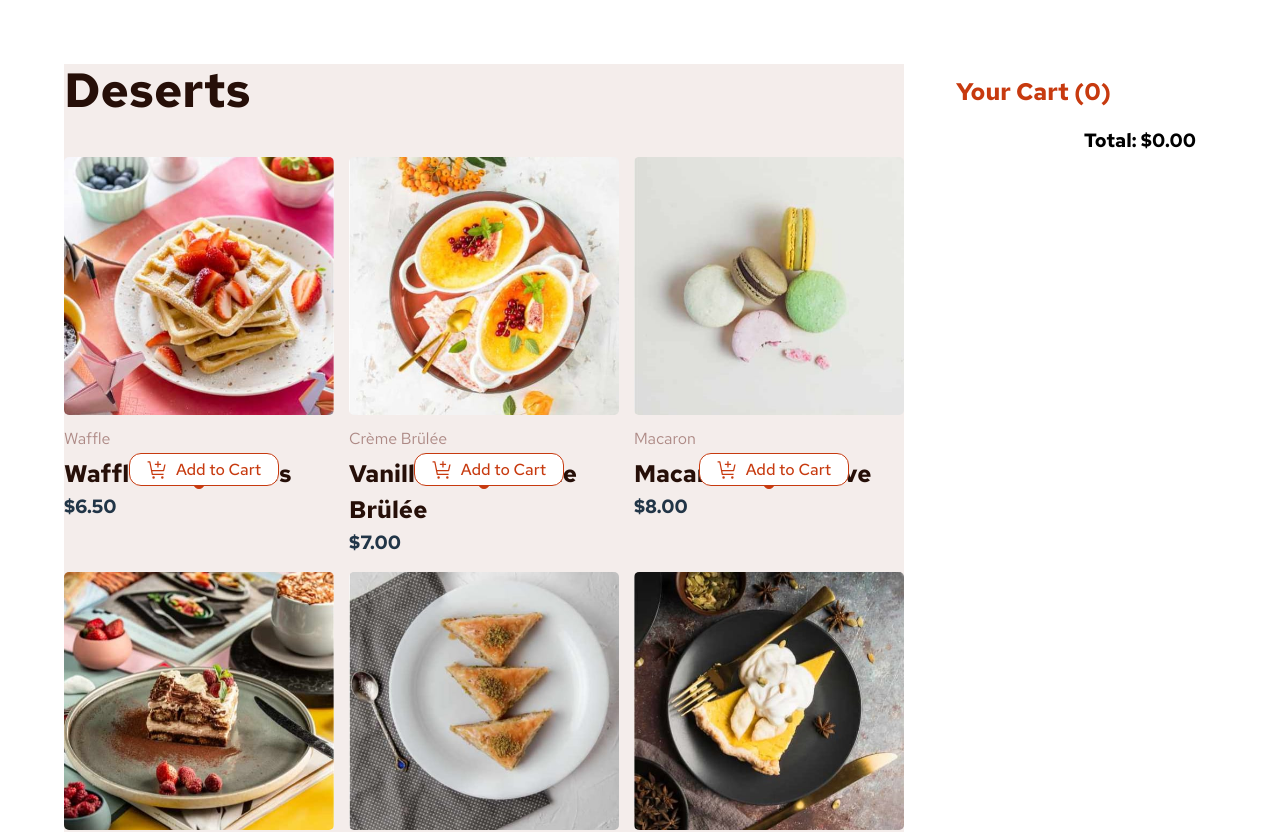
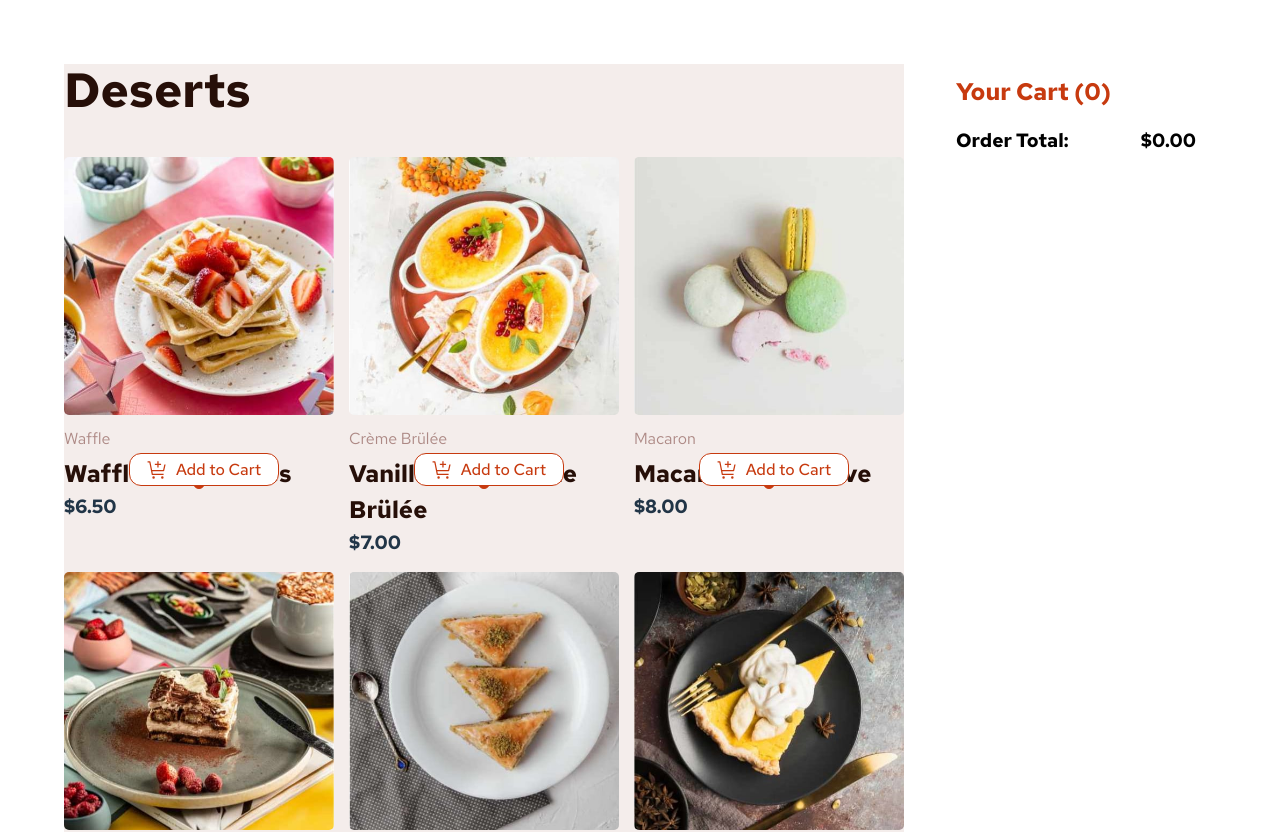
Before and after one commit to robs-am/shopping-list-with-cart, a React (Vite) app: page / in a window 1280 px wide. Shown: the top 832 px of the page. Built offline with nearby package versions, Linux system fonts and the light colour scheme.

Commit message:
style: update removeButton style

```diff
--- a/src/components/CartWidget/cart-widget.module.scss
+++ b/src/components/CartWidget/cart-widget.module.scss
@@ -77,6 +77,7 @@
 
   .cartItemQuantity {
     color: $red;
+    font-weight: $font-weight-semibold;
   }
 
   .cartItemPriceUnit {
@@ -86,18 +87,30 @@
   .cartItemTotal {
     color: $rose-500;
     font-weight: $font-weight-bold;
+
   }
 
   .cartItemQuantity, .cartItemPriceUnit, .cartItemTotal {
-    margin-bottom: 0.25rem; /* Adiciona espaçamento entre os valores */
+    margin-bottom: 0.25rem;
 
   }
 
   .cartTotal {
     margin-top: 1rem;
     font-size: 1.2rem;
-    font-weight: bold;
+    font-weight: $font-weight-bold;
     text-align: right;
+    display: flex;
+    justify-content: space-between;
+  }
+
+  .removeButton {
+    color: #fff;
+    background-color: transparent;
+    border:1px solid $rose-500;
+    border-radius:50%;
+    padding: 0 5px;
+
   }
 
 }
--- a/src/components/CartWidget/index.tsx
+++ b/src/components/CartWidget/index.tsx
@@ -23,12 +23,12 @@ const CartWidget: React.FC = () => {
                 <span className={classes.cartItemPriceUnit}>${product.price.toFixed(2)}</span>
                 <span className={classes.cartItemTotal}>${(product.price * product.quantity).toFixed(2)}</span>
               </div>
-              {/* Botão para remover o produto */}
+
               <button
                 className={classes.removeButton}
                 onClick={() => removeFromCart(product.id)}
               >
-                X
+               <svg xmlns="http://www.w3.org/2000/svg" width="10" height="10" fill="none" viewBox="0 0 10 10"><path fill="#CAAFA7" d="M8.375 9.375 5 6 1.625 9.375l-1-1L4 5 .625 1.625l1-1L5 4 8.375.625l1 1L6 5l3.375 3.375-1 1Z"/></svg>
               </button>
             </div>
 
@@ -36,7 +36,8 @@ const CartWidget: React.FC = () => {
         ))}
 
         <div className={classes.cartTotal}>
-          <strong>Total:</strong> ${totalPrice.toFixed(2)}
+          <span className={classes.orderTotal}>Order Total:</span>
+          <span>${totalPrice.toFixed(2)}</span>
         </div>
       </div>
     </div>
--- a/src/components/Product/index.tsx
+++ b/src/components/Product/index.tsx
@@ -62,14 +62,14 @@ const Product: React.FC = () => {
                       onClick={() => updateCartItemQuantity(product.id, quantity - 1)}
                       className={classes.decrementButton}
                     >
-                      -
+                     <svg xmlns="http://www.w3.org/2000/svg" width="10" height="2" fill="none" viewBox="0 0 10 2"><path fill="#fff" d="M0 .375h10v1.25H0V.375Z"/></svg>
                     </button>
                     <span className={classes.productQuantity}>{quantity}</span>
                     <button
                       onClick={() => updateCartItemQuantity(product.id, quantity + 1)}
                       className={classes.incrementButton}
                     >
-                      +
+                      <svg xmlns="http://www.w3.org/2000/svg" width="10" height="10" fill="none" viewBox="0 0 10 10"><path fill="#fff" d="M10 4.375H5.625V0h-1.25v4.375H0v1.25h4.375V10h1.25V5.625H10v-1.25Z"/></svg>
                     </button>
                   </>
                 ) : (
--- a/src/components/Product/product.module.scss
+++ b/src/components/Product/product.module.scss
@@ -145,6 +145,8 @@
     display: inline-block;
     color: #fff;
   }
+
+
 }
 
 
```
Lines whose indentation alone changed are shown as unchanged.
